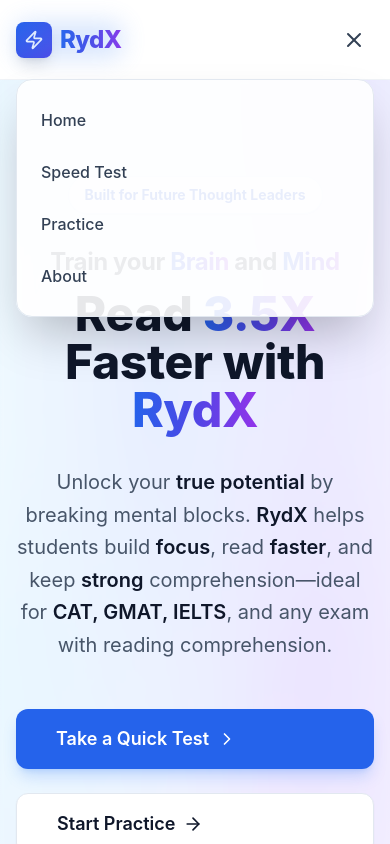
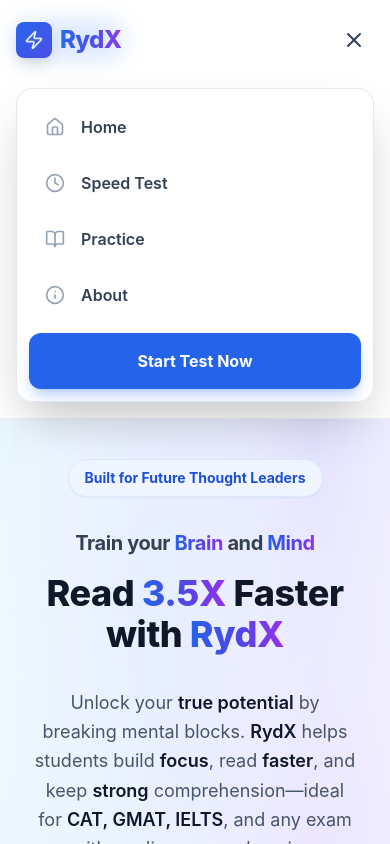
Before and after one commit to abhishekgitte/rydx, a Next.js app: page / in a window 390 px wide. Both pictures are taken after a click on the button 354 px from the left and 39 px from the top of the page. Shown: the top 844 px of the page. Built offline with nearby package versions, Linux system fonts and the light colour scheme.

Commit message:
better hero better test

```diff
--- a/app/page.tsx
+++ b/app/page.tsx
@@ -32,7 +32,7 @@
 
       <main className="flex-grow">
         {/* Hero Section */}
-        <section className="relative mesh-gradient py-24 lg:py-36 overflow-hidden">
+        <section className="relative mesh-gradient pt-10 pb-16 lg:pt-14 lg:pb-24 overflow-hidden">
           <div className="absolute inset-0 bg-white/40 dark:bg-slate-950/40 backdrop-blur-[2px]"></div>
           <div className="max-w-7xl mx-auto px-4 sm:px-6 lg:px-8 relative z-10">
             <motion.div
@@ -51,7 +51,7 @@
               </motion.div>
 
               <h1 className="font-extrabold text-slate-900 dark:text-white mb-8 tracking-tight">
-                <span className="block text-2xl md:text-3xl font-bold text-slate-700 dark:text-slate-300">
+                <span className="block text-xl md:text-3xl font-bold text-slate-700 dark:text-slate-300">
                   Train your{" "}
                   <span className="bg-gradient-to-r from-blue-600 via-indigo-600 to-purple-600 bg-clip-text text-transparent">
                     Brain
@@ -61,7 +61,7 @@
                     Mind
                   </span>
                 </span>
-                <span className="block mt-3 text-5xl md:text-7xl">
+                <span className="block mt-4 text-4xl md:text-7xl leading-[1.15]">
                   Read{" "}
                   <span className="bg-gradient-to-r from-blue-600 via-indigo-600 to-purple-600 bg-clip-text text-transparent">
                     3.5X
@@ -73,7 +73,7 @@
                 </span>
               </h1>
 
-              <p className="text-xl md:text-2xl text-slate-600 dark:text-slate-400 mb-12 max-w-3xl mx-auto leading-relaxed">
+              <p className="text-lg md:text-2xl text-slate-600 dark:text-slate-400 mb-12 max-w-3xl mx-auto leading-relaxed px-4 md:px-0">
                 Unlock your <span className="text-slate-900 dark:text-white font-semibold">true potential</span> by breaking mental blocks.{" "}
                 <span className="text-slate-900 dark:text-white font-semibold">RydX</span> helps students build{" "}
                 <span className="text-slate-900 dark:text-white font-semibold">focus</span>, read{" "}
@@ -82,14 +82,14 @@
                 <span className="text-slate-900 dark:text-white font-semibold">CAT, GMAT, IELTS</span>, and any exam with reading comprehension.
               </p>
 
-              <div className="flex flex-col sm:flex-row gap-6 justify-center">
+              <div className="flex flex-col sm:flex-row gap-4 md:gap-6 justify-center px-4 md:px-0">
                 <motion.div whileHover={{ scale: 1.05 }} whileTap={{ scale: 0.95 }}>
-                  <Link href="/test" className="btn-primary flex items-center gap-2 px-10 py-4 text-lg">
+                  <Link href="/test" className="btn-primary flex items-center justify-center gap-2 px-8 py-4 text-base md:text-lg">
                     Take a Quick Test <ChevronRight className="w-5 h-5" />
                   </Link>
                 </motion.div>
                 <motion.div whileHover={{ scale: 1.05 }} whileTap={{ scale: 0.95 }}>
-                  <Link href="/practice" className="btn-secondary flex items-center gap-2 px-10 py-4 text-lg">
+                  <Link href="/practice" className="btn-secondary flex items-center justify-center gap-2 px-8 py-4 text-base md:text-lg">
                     Start Practice <ArrowRight className="w-5 h-5" />
                   </Link>
                 </motion.div>
@@ -100,7 +100,7 @@
                 initial={{ opacity: 0 }}
                 animate={{ opacity: 1 }}
                 transition={{ delay: 1, duration: 1 }}
-                className="mt-20 grid grid-cols-1 md:grid-cols-3 gap-8 max-w-4xl mx-auto border-t border-slate-200/50 dark:border-slate-800/50 pt-12"
+                className="mt-12 md:mt-20 grid grid-cols-1 md:grid-cols-3 gap-6 md:gap-8 max-w-4xl mx-auto border-t border-slate-200/50 dark:border-slate-800/50 pt-8 md:pt-12"
               >
                 <div className="text-center">
                   <div className="text-xl font-bold text-slate-900 dark:text-white mb-1">Better Focus</div>
--- a/app/test/page.tsx
+++ b/app/test/page.tsx
@@ -169,36 +169,38 @@
   };
 
   return (
-    <div className="min-h-screen flex flex-col bg-slate-50">
+    <div className="min-h-screen flex flex-col bg-slate-50/50">
       <Header />
 
-      <main className="flex-grow max-w-6xl mx-auto w-full px-4 sm:px-6 lg:px-8 py-8 sm:py-12">
-        <div className="bg-white rounded-2xl shadow-lg border border-slate-200/60 overflow-hidden">
-          <div className="px-6 sm:px-8 pt-8 pb-6 border-b border-slate-100">
-            <h1 className="text-2xl sm:text-3xl font-bold text-slate-900 tracking-tight">
+      <main className="flex-grow max-w-6xl mx-auto w-full px-4 sm:px-6 lg:px-8 py-10 sm:py-16">
+        <div className="bg-white rounded-2xl shadow-[0_4px_20px_-4px_rgba(0,0,0,0.1)] border border-slate-200/50 overflow-hidden">
+          <div className="px-6 sm:px-10 pt-10 pb-8 border-b border-slate-100">
+            <h1 className="text-3xl sm:text-4xl font-extrabold text-slate-900 tracking-tight mb-2">
               Reading Speed Test
             </h1>
-            <p className="text-slate-600 mt-2 text-sm sm:text-base">
+            <p className="text-slate-500 text-base sm:text-lg font-medium max-w-3xl">
               Read the passage at your normal pace, then answer 5 comprehension questions to measure your speed and understanding.
             </p>
           </div>
 
-          <div className="p-6 sm:p-8">
+          <div className="p-6 sm:p-10">
             {!isReading && !showQuestions && !results && (
-              <div className="text-center py-12 sm:py-16">
-                <div className="inline-flex items-center justify-center w-16 h-16 rounded-2xl bg-indigo-100 text-indigo-600 mb-6">
-                  <svg className="w-8 h-8" fill="none" stroke="currentColor" viewBox="0 0 24 24">
-                    <path strokeLinecap="round" strokeLinejoin="round" strokeWidth={2} d="M12 8v4l3 3m6-3a9 9 0 11-18 0 9 9 0 0118 0z" />
+              <div className="text-center py-12 sm:py-20">
+                <div className="inline-flex items-center justify-center w-20 h-20 rounded-2xl bg-indigo-50 text-indigo-500 mb-8 ring-8 ring-indigo-50/50">
+                  <svg className="w-10 h-10" fill="none" stroke="currentColor" viewBox="0 0 24 24">
+                    <path strokeLinecap="round" strokeLinejoin="round" strokeWidth={1.5} d="M12 8v4l3 3m6-3a9 9 0 11-18 0 9 9 0 0118 0z" />
                   </svg>
                 </div>
-                <h2 className="text-xl font-semibold text-slate-900 mb-3">Ready to Test Your Speed?</h2>
-                <p className="text-slate-600 text-sm sm:text-base max-w-md mx-auto mb-2">
-                  You&apos;ll read a ~600-word passage, then click <strong>Finish Reading</strong> below the passage when done.
-                </p>
-                <p className="text-slate-500 text-xs sm:text-sm mb-8">≈ 600 words · 5 questions</p>
+                <h2 className="text-2xl sm:text-3xl font-bold text-slate-900 mb-4">Ready to Test Your Speed?</h2>
+                <div className="space-y-2 mb-10">
+                  <p className="text-slate-500 text-base sm:text-lg max-w-md mx-auto">
+                    You&apos;ll read a ~600-word passage, then click <strong className="text-slate-900">Finish Reading</strong> below the passage when done.
+                  </p>
+                  <p className="text-slate-400 text-sm sm:text-base font-medium">≈ 600 words · 5 questions</p>
+                </div>
                 <button
                   onClick={startTest}
-                  className="bg-indigo-600 text-white px-8 py-3.5 rounded-xl text-base font-semibold hover:bg-indigo-700 active:scale-[0.98] transition-all shadow-lg shadow-indigo-500/25"
+                  className="bg-[#4f46e5] text-white px-10 py-4 rounded-xl text-lg font-bold hover:bg-[#4338ca] active:scale-[0.98] transition-all shadow-[0_10px_20px_-5px_rgba(79,70,229,0.3)]"
                 >
                   Start Reading Test
                 </button>
--- a/components/Header.tsx
+++ b/components/Header.tsx
@@ -3,7 +3,7 @@
 import Link from "next/link";
 import { useState, useEffect } from "react";
 import { motion, AnimatePresence } from "framer-motion";
-import { Menu, X, Zap } from "lucide-react";
+import { Menu, X, Zap, Home, Clock, BookOpen, Info } from "lucide-react";
 
 export default function Header() {
   const [isMenuOpen, setIsMenuOpen] = useState(false);
@@ -18,20 +18,22 @@
   }, []);
 
   const navLinks = [
-    { name: "Home", href: "/" },
-    { name: "Speed Test", href: "/test" },
-    { name: "Practice", href: "/practice" },
-    { name: "About", href: "/about" },
+    { name: "Home", href: "/", icon: <Home className="w-5 h-5" /> },
+    { name: "Speed Test", href: "/test", icon: <Clock className="w-5 h-5" /> },
+    { name: "Practice", href: "/practice", icon: <BookOpen className="w-5 h-5" /> },
+    { name: "About", href: "/about", icon: <Info className="w-5 h-5" /> },
   ];
 
   return (
     <header
       className={`glass-nav transition-all duration-300 ${
-        scrolled ? "h-16 py-0 shadow-lg" : "h-20 py-2"
+        scrolled ? "shadow-lg" : ""
       }`}
     >
-      <nav className="max-w-7xl mx-auto px-4 sm:px-6 lg:px-8 h-full">
-        <div className="flex justify-between items-center h-full">
+      <nav className="max-w-7xl mx-auto px-4 sm:px-6 lg:px-8">
+        <div className={`flex justify-between items-center transition-all duration-300 ${
+          scrolled ? "h-16" : "h-20"
+        }`}>
           {/* Logo */}
           <Link
             href="/"
@@ -85,22 +87,34 @@
         <AnimatePresence>
           {isMenuOpen && (
             <motion.div
-              initial={{ opacity: 0, height: 0 }}
-              animate={{ opacity: 1, height: "auto" }}
-              exit={{ opacity: 0, height: 0 }}
-              className="md:hidden overflow-hidden bg-white/90 dark:bg-slate-950/90 backdrop-blur-xl rounded-2xl mt-2 border border-slate-200 dark:border-slate-800 shadow-2xl"
+              initial={{ opacity: 0, height: 0, marginTop: 0 }}
+              animate={{ opacity: 1, height: "auto", marginTop: 8 }}
+              exit={{ opacity: 0, height: 0, marginTop: 0 }}
+              className="md:hidden overflow-hidden bg-white/95 dark:bg-slate-950/95 backdrop-blur-2xl rounded-2xl border border-slate-200 dark:border-slate-800 shadow-2xl mb-4"
             >
-              <div className="py-4 px-2 space-y-1">
+              <div className="py-3 px-3 space-y-1">
                 {navLinks.map((link) => (
                   <Link
                     key={link.name}
                     href={link.href}
-                    className="block px-4 py-3 text-slate-700 dark:text-slate-300 hover:bg-blue-50 dark:hover:bg-slate-900 rounded-xl transition-all duration-200 font-medium hover:text-blue-600 dark:hover:text-blue-400"
+                    className="flex items-center gap-4 px-4 py-3.5 text-slate-700 dark:text-slate-300 hover:bg-blue-50 dark:hover:bg-slate-900 rounded-xl transition-all duration-200 font-semibold hover:text-blue-600 dark:hover:text-blue-400"
                     onClick={() => setIsMenuOpen(false)}
                   >
+                    <span className="text-slate-400 group-hover:text-blue-500 transition-colors">
+                      {link.icon}
+                    </span>
                     {link.name}
                   </Link>
                 ))}
+                <div className="pt-2">
+                  <Link
+                    href="/test"
+                    className="flex items-center justify-center w-full px-4 py-4 bg-blue-600 text-white rounded-xl font-bold shadow-lg shadow-blue-500/30"
+                    onClick={() => setIsMenuOpen(false)}
+                  >
+                    Start Test Now
+                  </Link>
+                </div>
               </div>
             </motion.div>
           )}
```
